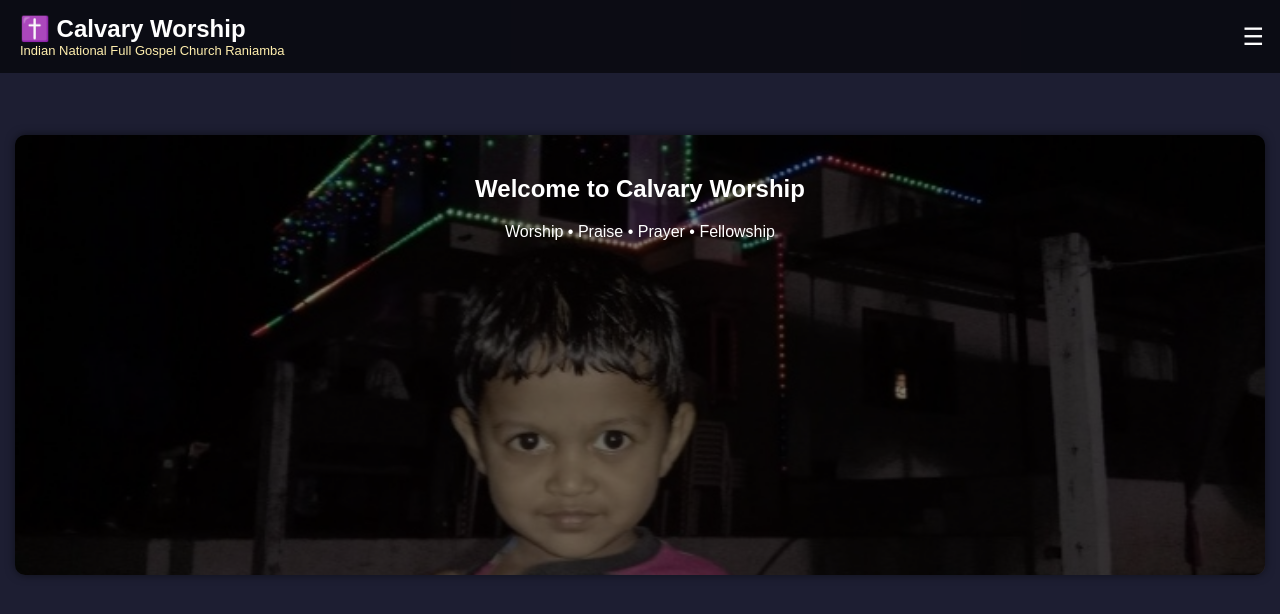
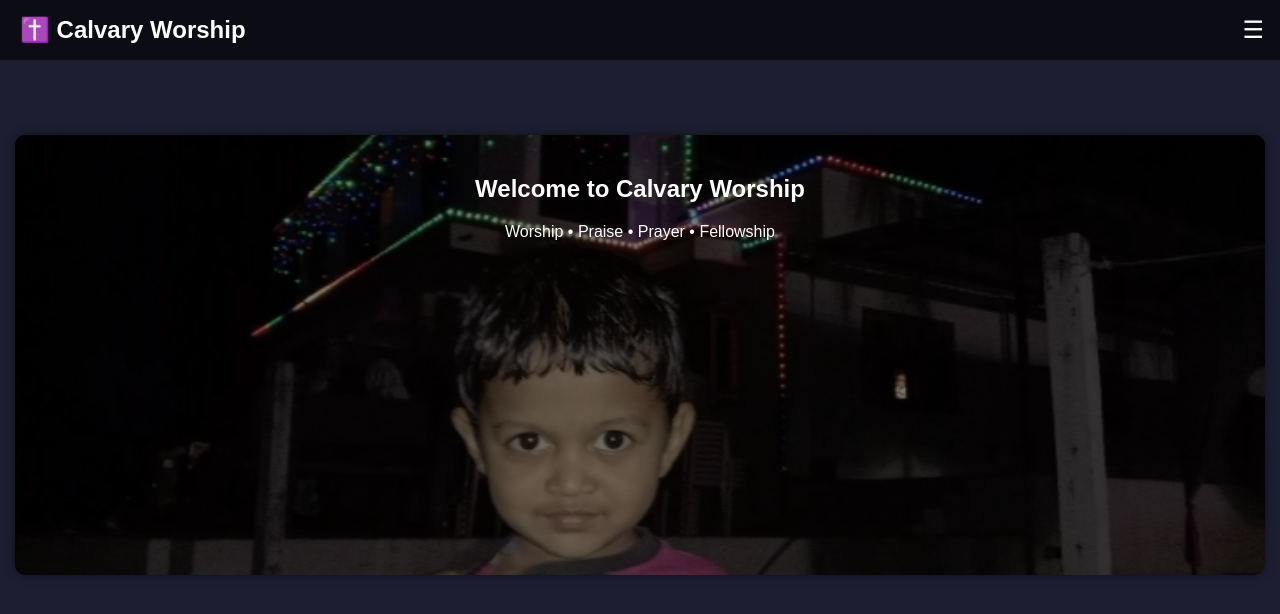
Before and after one commit to CalvaryWorship/Calvary-Worship, a plain HTML site: page index.html in a window 1280 px wide. Drawn offline with Linux system fonts and the light colour scheme.

Commit message:
Update index.html

```diff
--- a/index.html
+++ b/index.html
@@ -163,7 +163,7 @@ function closeSidebar() {
 <header>
   <div>
     <div class="logo">✝️ Calvary Worship</div>
-    <div class="church">Indian National Full Gospel Church Raniamba</div>
+    <div class="church"> </div>
   </div>
   <button class="menu-btn" onclick="toggleSidebar()">☰</button>
 </header>
```
